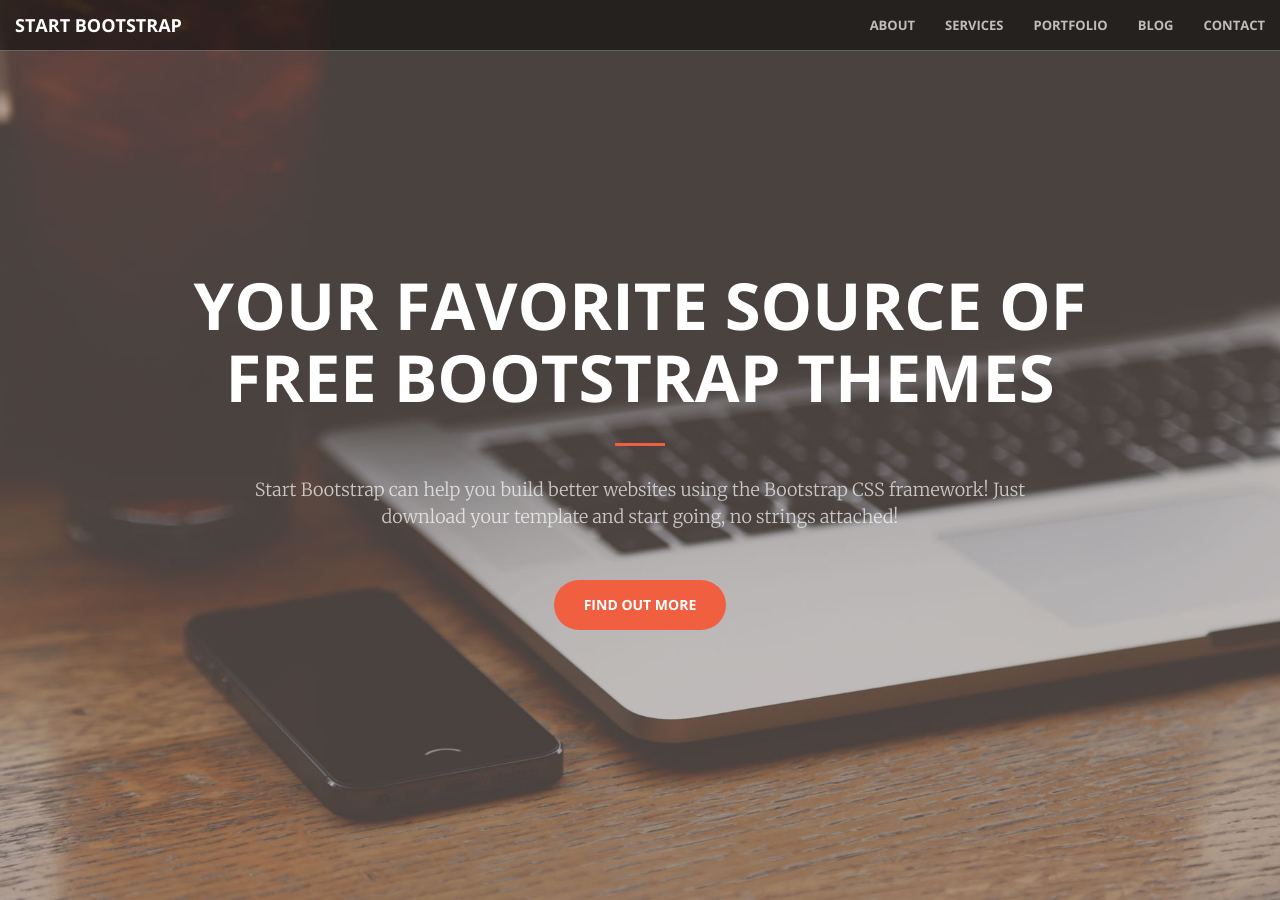
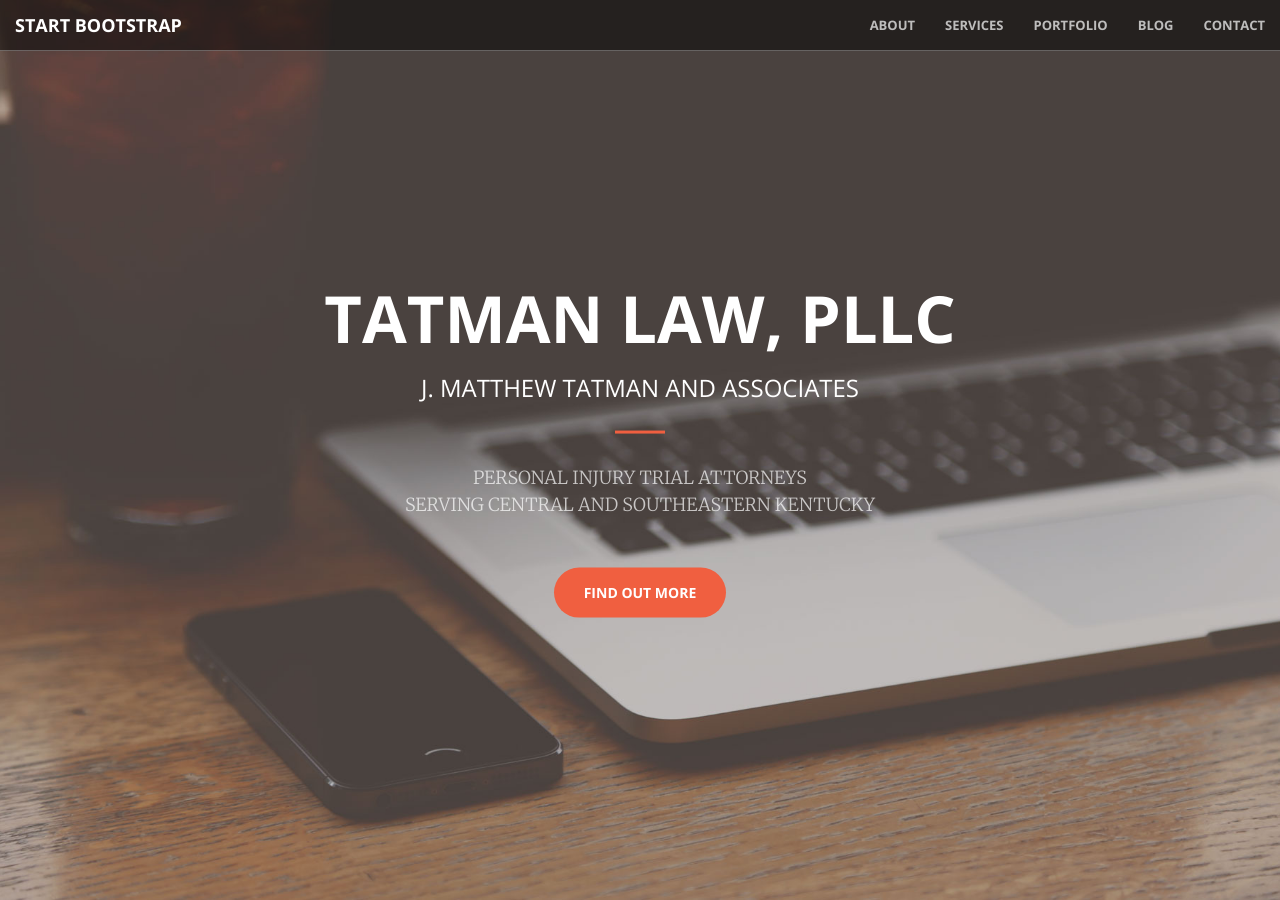
Before and after one commit to garyditsch/TatmanLaw, a Jekyll site: the page built from index.html, in a window 1280 px wide and 900 px high. Built offline with Jekyll 4.4.1, drawn with Linux system fonts in a browser that asks for light colours; the list of posts is cut into pages by our own code.

Commit message:
edit header, initial change

```diff
--- a/_includes/header.html
+++ b/_includes/header.html
@@ -1,9 +1,10 @@
 <header>
     <div class="header-content">
         <div class="header-content-inner">
-            <h1>Your Favorite Source of Free Bootstrap Themes</h1>
+            <h1>TATMAN LAW, PLLC</h1>
+            <h3>J. MATTHEW TATMAN AND ASSOCIATES</h3>
             <hr>
-            <p>Start Bootstrap can help you build better websites using the Bootstrap CSS framework! Just download your template and start going, no strings attached!</p>
+            <p>PERSONAL INJURY TRIAL ATTORNEYS<br>SERVING CENTRAL AND SOUTHEASTERN KENTUCKY</p>
             <a href="#about" class="btn btn-primary btn-xl page-scroll">Find Out More</a>
         </div>
     </div>
```
